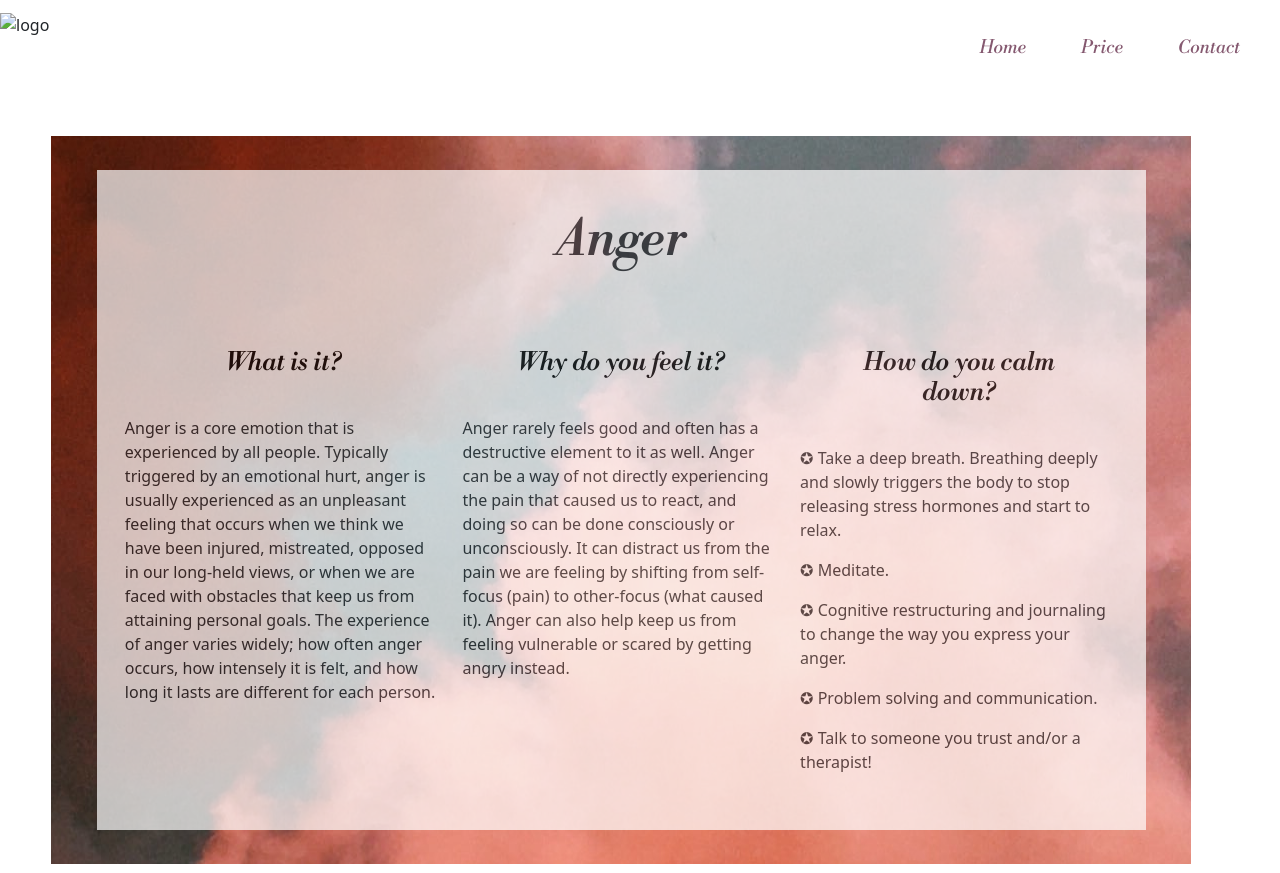
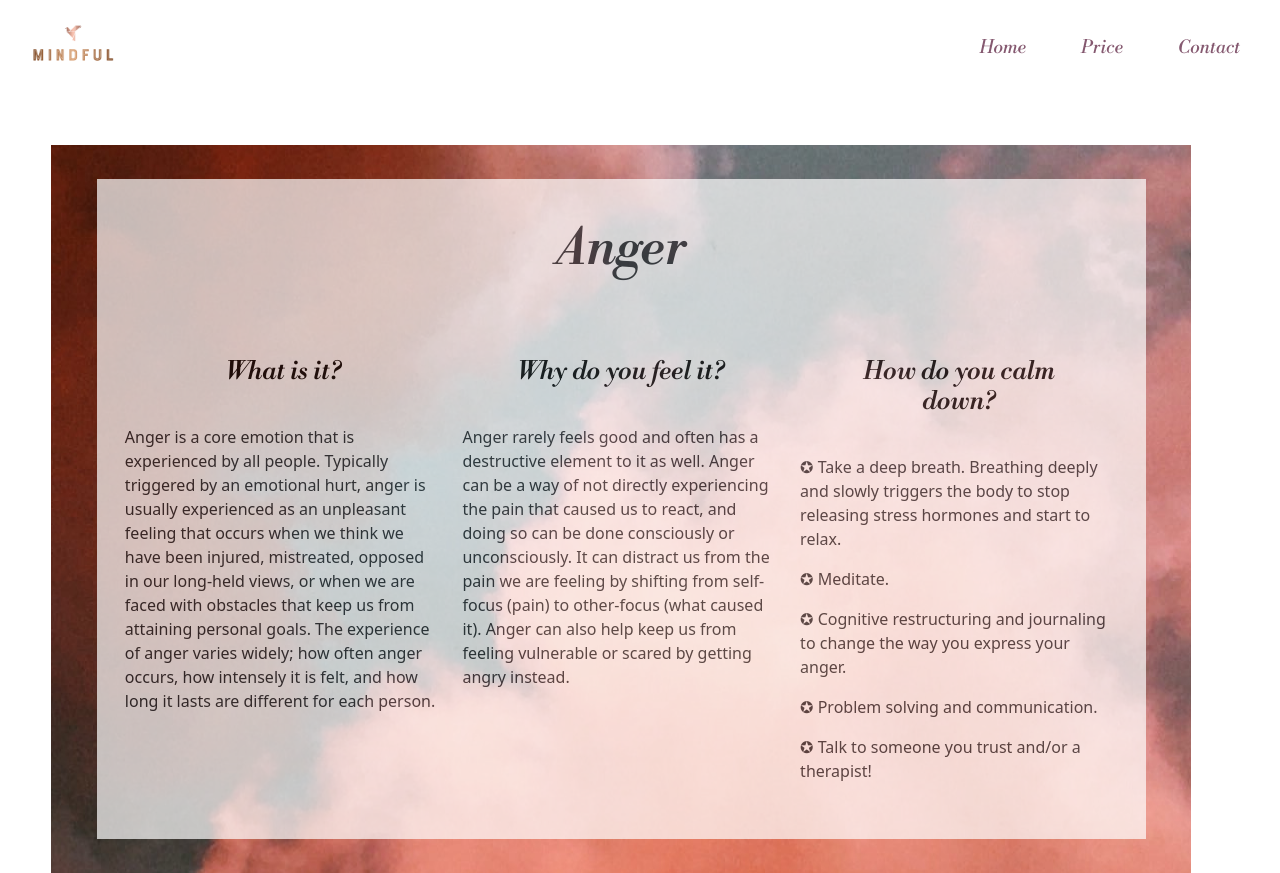
Before and after one commit to alexandravladu/Mindful-project, a plain HTML site: page New project!/anger.html in a window 1280 px wide. Shown: the top 873 px of the page. Drawn offline with nearby package versions, Linux system fonts and the light colour scheme.

Commit message:
removed folder

```diff
--- a/New project!/anger.html
+++ b/New project!/anger.html
@@ -14,7 +14,7 @@
 </head>
 <body>
      <nav class="d-flex justify-content-between">
-   <img src="/Mindful/Mindful-project/images/logo2.png" class="logo d-none d-md-block" alt="logo">
+   <img src="/Mindful-project/images/logo2.png" class="logo d-none d-md-block" alt="logo">
    <ul>
  <li> <a href="../New project!/new.html">Home</a> </li>
  <li> <a href="../New project!/pricing.html">Price </a></li>
```
Also changed, not shown: New project!/contact.html (+1 -1 lines), New project!/fear.html (+1 -1 lines), New project!/grateful.html (+1 -1 lines), New project!/hapiness.html (+1 -1 lines), New project!/new.html (+1 -1 lines), New project!/pricing.html (+1 -1 lines), New project!/sadness.html (+1 -1 lines).
